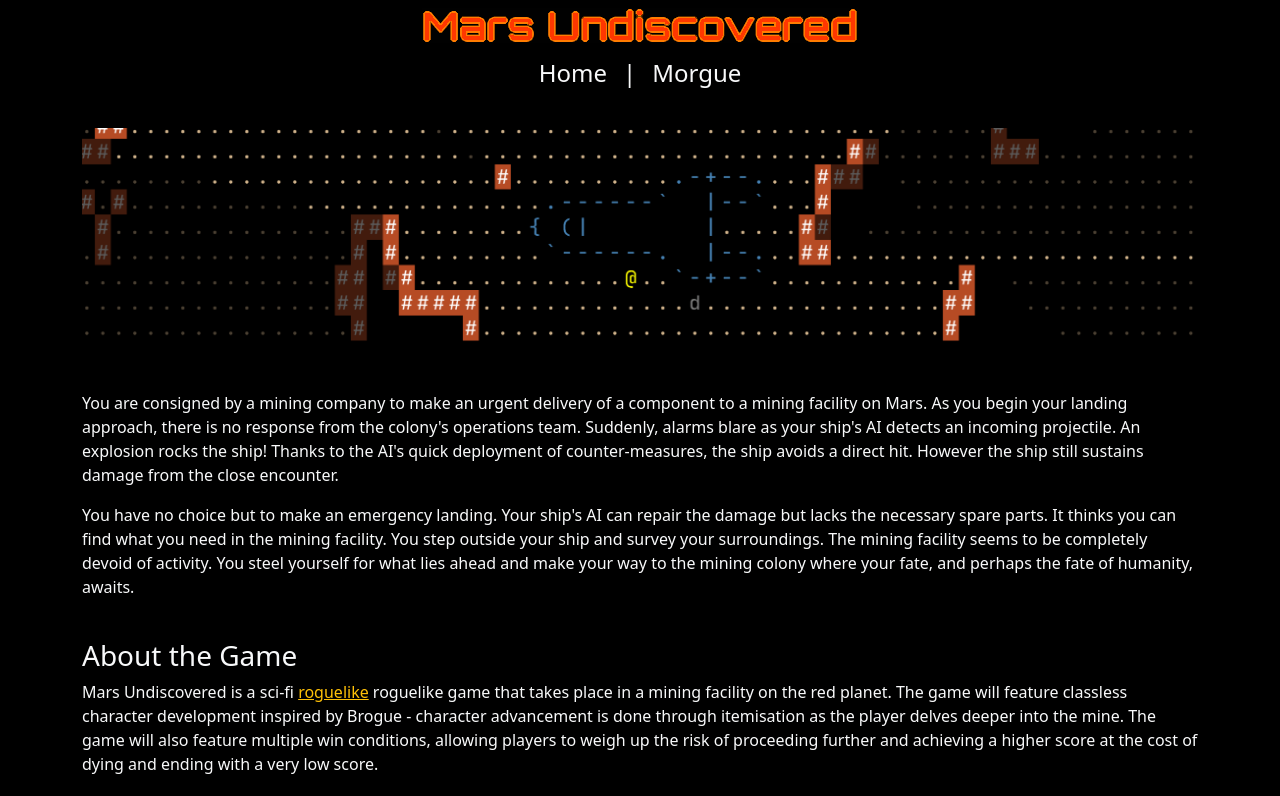
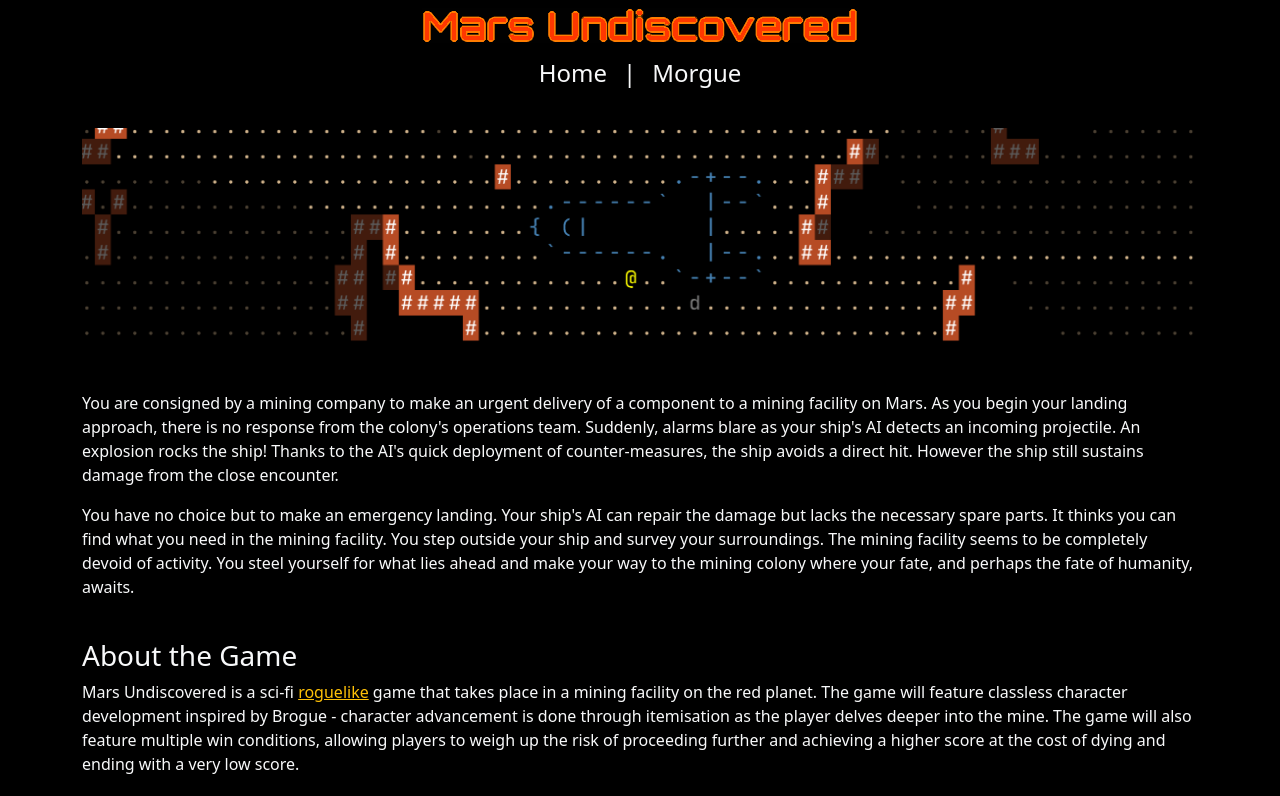
Before and after one commit to DavidFidge/MarsUndiscoveredApi, an Angular app in the folder ClientApp/: page / in a window 1280 px wide. Shown: the top 796 px of the page. Built offline with nearby package versions, Linux system fonts and the light colour scheme.

Commit message:
fix double-up on word

```diff
--- a/ClientApp/src/app/home/home.component.html
+++ b/ClientApp/src/app/home/home.component.html
@@ -9,7 +9,7 @@
   <p>You have no choice but to make an emergency landing. Your ship's AI can repair the damage but lacks the necessary spare parts. It thinks you can find what you need in the mining facility. You step outside your ship and survey your surroundings. The mining facility seems to be completely devoid of activity. You steel yourself for what lies ahead and make your way to the mining colony where your fate, and perhaps the fate of humanity, awaits.</p>
 
   <h3 class="pt-4">About the Game</h3>
-  <p>Mars Undiscovered is a sci-fi <a href="https://en.wikipedia.org/wiki/Roguelike">roguelike</a> roguelike game that takes place in a mining facility on the red planet. The game will feature classless character development inspired by Brogue - character advancement is done through itemisation as the player delves deeper into the mine. The game will also feature multiple win conditions, allowing players to weigh up the risk of proceeding further and achieving a higher score at the cost of dying and ending with a very low score.</p>
+  <p>Mars Undiscovered is a sci-fi <a href="https://en.wikipedia.org/wiki/Roguelike">roguelike</a> game that takes place in a mining facility on the red planet. The game will feature classless character development inspired by Brogue - character advancement is done through itemisation as the player delves deeper into the mine. The game will also feature multiple win conditions, allowing players to weigh up the risk of proceeding further and achieving a higher score at the cost of dying and ending with a very low score.</p>
 
   <p>The game is designed with hosting weekly contests in mind. Weekly contests in roguelikes often do not work very well due to forks or branches in the dungeon, the length of the game, class systems which force you to play in a certain playstyle or builds that vary too much or too little. This game aims to provide a fun weekly context experience with a minimal or no branching map, games which last for no more than 3-4 hours and procedurally generated items with interesting choices for itemised builds.</p>
 
```
